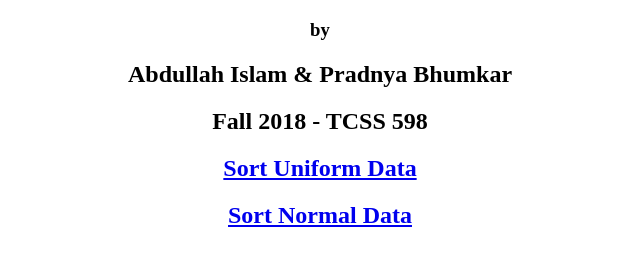
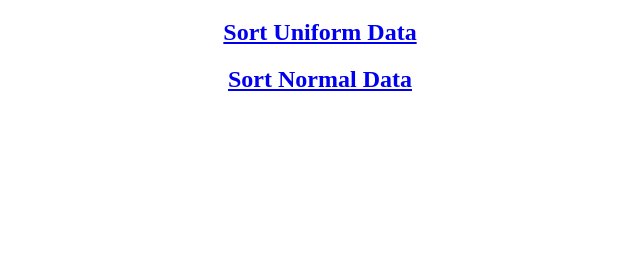
Before and after one commit to alsohas/visual_sort, a website: page index.html in a window 1280 px wide. Shown: the part 61-324 px from the top of the page, without its empty margins (320-960 px from the left). Drawn offline with nearby package versions, Linux system fonts and the light colour scheme.

Commit message:
change title

```diff
--- a/index.html
+++ b/index.html
@@ -17,9 +17,9 @@
     <div id="intro">
         <center>
             <h1>Sorting Visualization</h1>
-            <h3>by</h3>
-            <h2>Abdullah Islam & Pradnya Bhumkar</h2>
-            <h2>Fall 2018 - TCSS 598</h2>
+            <!-- <h3>by</h3> -->
+            <!-- <h2>Abdullah Islam & Pradnya Bhumkar</h2> -->
+            <!-- <h2>Fall 2018 - TCSS 598</h2> -->
         </center>
     </div>
     <center>
```
